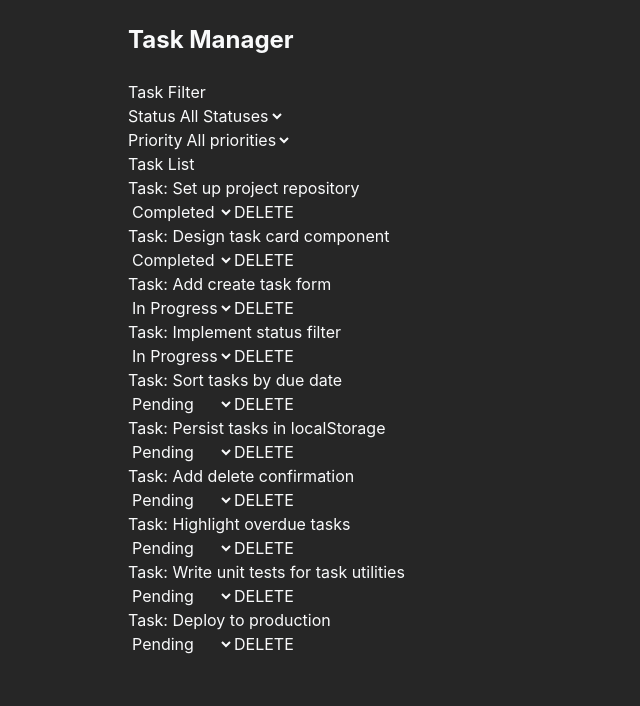
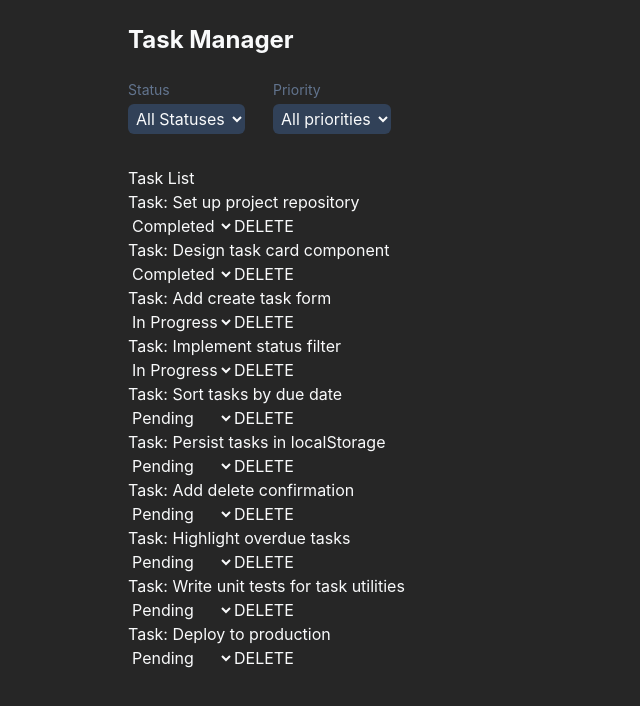
Before and after one commit to shanreed25/react-task-manager, a React (Vite) app: page / in a window 1280 px wide. Shown: the top 706 px of the page, without its empty margins (0-640 px from the left). Built offline with nearby package versions, Linux system fonts and the light colour scheme.

Commit message:
added tailwind styles for the taskFilter component

```diff
--- a/src/components/TaskFilter/TaskFilter.tsx
+++ b/src/components/TaskFilter/TaskFilter.tsx
@@ -32,12 +32,18 @@ function TaskFilter({onFilterChange}: TaskFilterProps){
 
 
     return(
-        <div>
-        <h2>Task Filter</h2>
-        <div>
-            <div>
-                <label htmlFor="status">Status</label>
-                <select id="status" onChange={handleStatusChange} value={status}>
+        <div className="mb-8">
+        {/* <h2 className="">Task Filter</h2> */}
+        <div className="flex gap-7">
+            <div className="flex flex-col gap-1">
+                <label htmlFor="status" className="text-slate-500 text-sm">Status</label>
+                <select
+                id="status"
+                onChange={handleStatusChange}
+                value={status}
+                className="cursor-pointer rounded-md bg-slate-700 p-1"
+
+                >
                     <option value="">All Statuses</option>
                     <option value="pending">Pending</option>
                     <option value="in-progress">In Progress</option>
@@ -45,9 +51,15 @@ function TaskFilter({onFilterChange}: TaskFilterProps){
                 </select>
             </div>
 
-            <div>
-                <label htmlFor="priorities">Priority</label>
-                <select id="priorities" onChange={handlePriorityChange} value={priority}>
+            <div className="flex flex-col gap-1">
+                <label htmlFor="priorities" className="text-slate-500 text-sm">Priority</label>
+                <select
+                id="priorities"
+                onChange={handlePriorityChange}
+                value={priority}
+                className="cursor-pointer rounded-md bg-slate-700 p-1"
+
+                >
                     <option value="">All priorities</option>
                     <option value="high">High</option>
                     <option value="medium">Medium</option>
```
